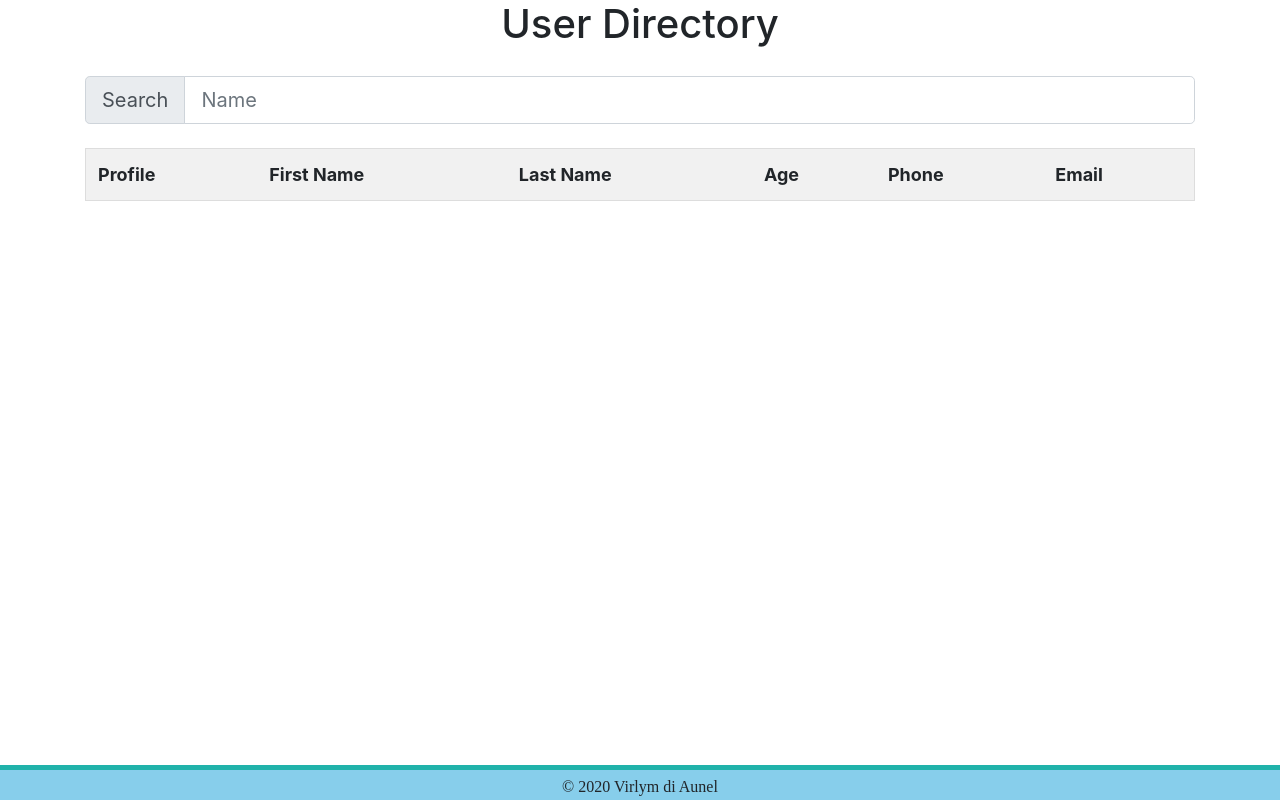
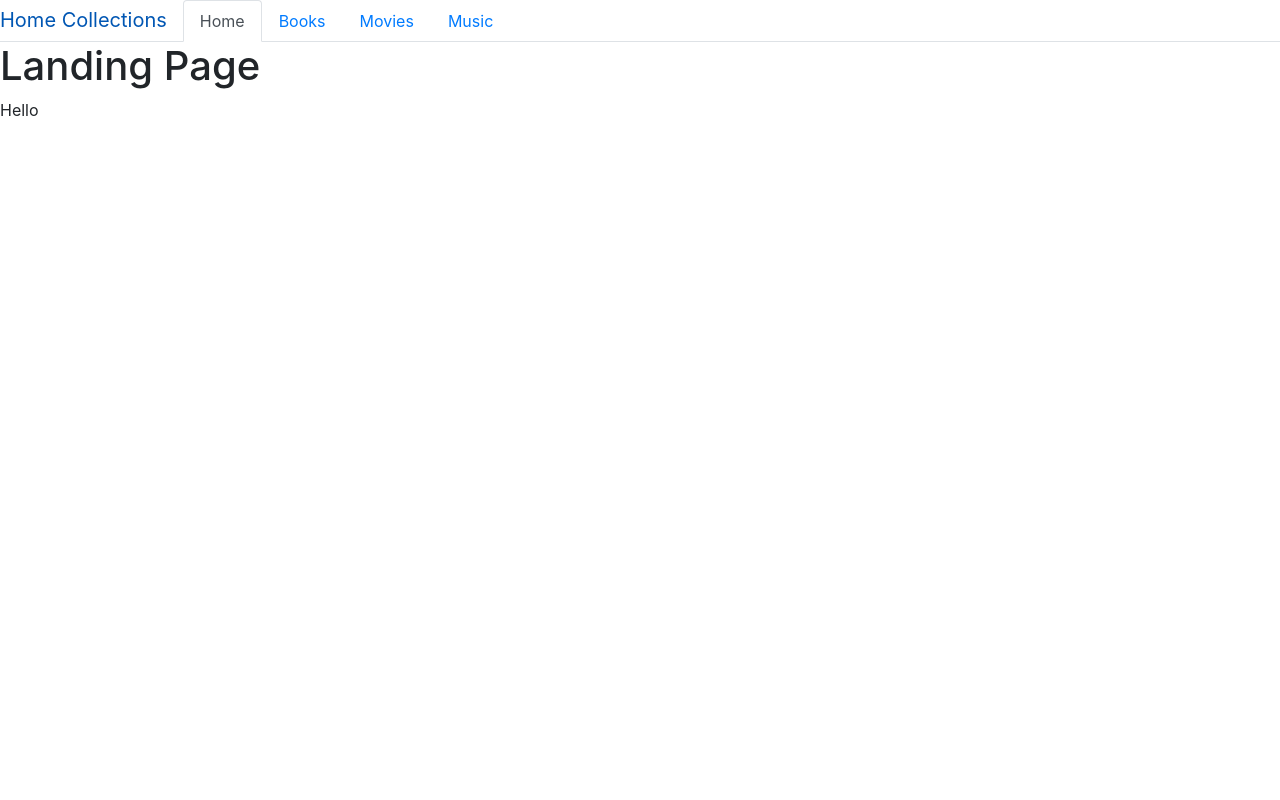
Before and after one commit to virlym/home-collections, a React (Create React App) app: page / in a window 1280 px wide. Built offline with nearby package versions, Linux system fonts and the light colour scheme; no server answers; a web font is replaced by a local one.

Commit message:
added base routing for landing and search pages

```diff
--- a/package.json
+++ b/package.json
@@ -6,13 +6,13 @@
     "@testing-library/jest-dom": "^5.11.5",
     "@testing-library/react": "^11.1.1",
     "@testing-library/user-event": "^12.2.0",
-    "axios": "^0.21.0",
+    "axios": "^0.21.1",
     "bootstrap": "^4.5.3",
     "jquery": "^3.5.1",
     "react": "^17.0.1",
     "react-dom": "^17.0.1",
-    "react-scripts": "4.0.0",
-    "web-vitals": "^0.2.4"
+    "react-router-dom": "^5.2.0",
+    "react-scripts": "4.0.0"
   },
   "scripts": {
     "start": "react-scripts start",
--- a/src/App.js
+++ b/src/App.js
@@ -1,8 +1,49 @@
 import './App.css';
-import UserDirectory from "./pages/directory/UserDirectory"
+import React, { useState, useEffect } from 'react';
+import { BrowserRouter as Router, Route, Switch } from "react-router-dom";
+import NavTabs from "./components/navTabs/navTabs";
+import Landing from "./pages/landing/landing";
+import BookSearch from "./pages/bookSearch/bookSearch";
+import MovieSearch from "./pages/movieSearch/movieSearch";
+import MusicSearch from "./pages/musicSearch/musicSearch";
 
 function App() {
-  return <UserDirectory />;
+  // state to keep track of the current page
+  const [pageState, setPageState] = useState({
+    currentPage: ""
+  });
+
+  // on page load, get the current page
+  useEffect(function () {
+    if(window.location.pathname === "/books"){
+      setPageState({ currentPage: "books" });
+    }
+    else if(window.location.pathname === "movies"){
+      setPageState({ currentPage: "movies" });
+    }
+    else if(window.location.pathname === "music"){
+      setPageState({ currentPage: "music" });
+    }
+    else{
+      setPageState({ currentPage: "landing" });
+    }
+  }, []);
+
+  return (
+    <div>
+        <Router>
+          <NavTabs currentPage={pageState.currentPage} setPageState={setPageState}/>
+        <Switch>
+          <Route path="/books"> <BookSearch/> </Route>
+          <Route path="/movies"> <MovieSearch /> </Route>
+          <Route path="/music"> <MusicSearch /> </Route>
+          <Route exact path="/"> <Landing /> </Route>
+          <Route path="*"> <Landing /> </Route>
+
+        </Switch>
+        </Router>
+      </div>
+  );
 }
 
 export default App;
--- /dev/null
+++ b/src/components/navTabs/navTabs.js
@@ -0,0 +1,35 @@
+import React from "react";
+import { Link } from "react-router-dom";
+
+function NavTabs(props) {
+
+  return (
+    <ul className="nav nav-tabs">
+      <Link to="/landing" onClick={function(){ props.setPageState({currentPage: "landing"})}} className="navbar-brand" >
+        Home Collections
+      </Link>
+      <li className="nav-item">
+        <Link to="/landing" onClick={function(){ props.setPageState({currentPage: "landing"})}} className={props.currentPage === "landing" ? "nav-link active" : "nav-link"}>
+          Home
+        </Link>
+      </li>
+      <li className="nav-item">
+        <Link to="/books" onClick={function(){ props.setPageState({currentPage: "books"})}} className={props.currentPage === "books" ? "nav-link active" : "nav-link"}>
+          Books
+        </Link>
+      </li>
+      <li className="nav-item">
+        <Link to="/movies" onClick={function(){ props.setPageState({currentPage: "movies"})}} className={props.currentPage === "movies" ? "nav-link active" : "nav-link"}>
+          Movies
+        </Link>
+      </li>
+      <li className="nav-item">
+        <Link to="/music" onClick={function(){ props.setPageState({currentPage: "music"})}} className={props.currentPage === "music" ? "nav-link active" : "nav-link"}>
+          Music
+        </Link>
+      </li>
+    </ul>
+  );
+}
+
+export default NavTabs;
--- /dev/null
+++ b/src/pages/bookSearch/bookSearch.js
@@ -0,0 +1,14 @@
+import React from "react";
+
+function BookSearch() {
+  return (
+    <div>
+      <h1>Books Page</h1>
+      <p>
+        Hello
+      </p>
+    </div>
+  );
+}
+
+export default BookSearch;
--- /dev/null
+++ b/src/pages/landing/landing.js
@@ -0,0 +1,14 @@
+import React from "react";
+
+function Landing() {
+  return (
+    <div>
+      <h1>Landing Page</h1>
+      <p>
+        Hello
+      </p>
+    </div>
+  );
+}
+
+export default Landing;
--- /dev/null
+++ b/src/pages/movieSearch/movieSearch.js
@@ -0,0 +1,14 @@
+import React from "react";
+
+function MovieSearch() {
+  return (
+    <div>
+      <h1>Movies Page</h1>
+      <p>
+        Hello
+      </p>
+    </div>
+  );
+}
+
+export default MovieSearch;
--- /dev/null
+++ b/src/pages/musicSearch/musicSearch.js
@@ -0,0 +1,14 @@
+import React from "react";
+
+function MusicSearch() {
+  return (
+    <div>
+      <h1>Music Page</h1>
+      <p>
+        Hello
+      </p>
+    </div>
+  );
+}
+
+export default MusicSearch;
```
Also changed, not shown: src/components/navTabs/navTabs.css (added), src/pages/bookSearch/bookSearch.css (added), src/pages/landing/landing.css (added), src/pages/movieSearch/movieSearch.css (added), src/pages/musicSearch/musicSearch.css (added), 2 other files (tests, documents, lock files or other folders).
